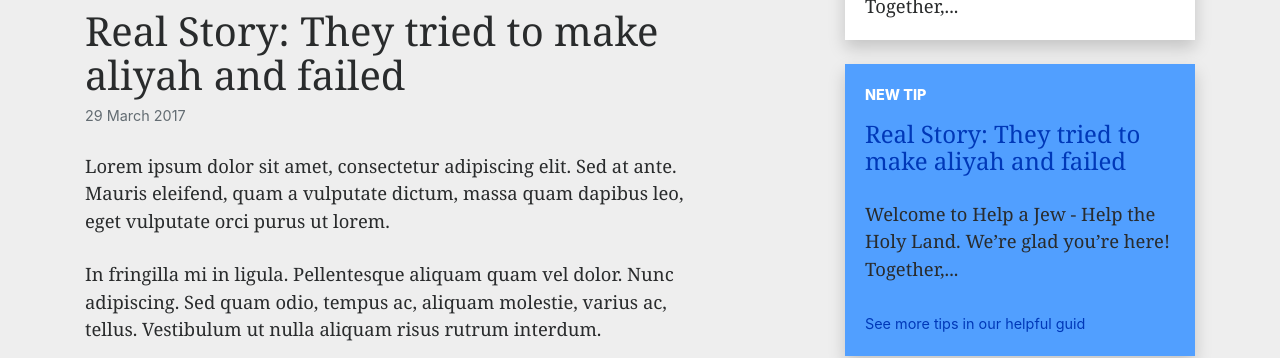
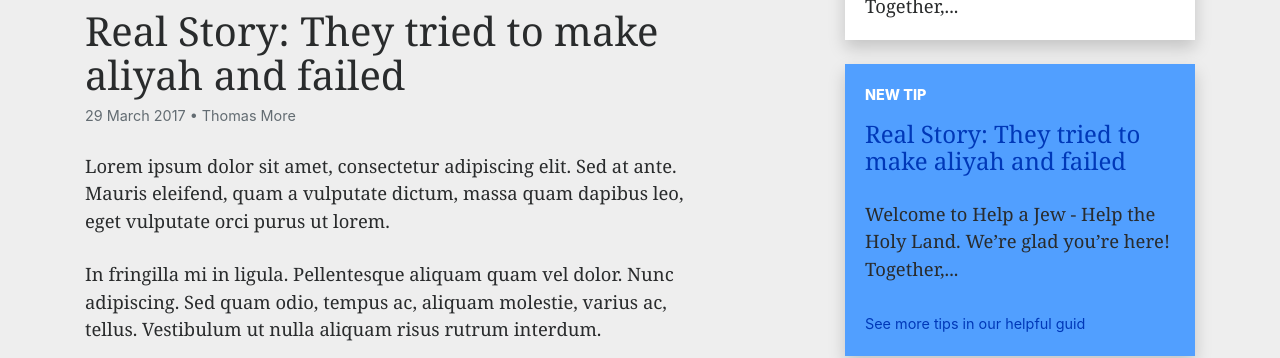
Before and after one commit to vinegredz/haj-1, a Jekyll site: the page built from _posts/2017-03-29-third.markdown, in a window 1280 px wide and 900 px high, scrolled down 506 px. Shown: the part 153-511 px from the top of the window. Built offline with Jekyll 4.4.1, drawn with Linux system fonts in a browser that asks for light colours.

Commit message:
Updated Third

```diff
--- a/_posts/2017-03-29-third.markdown
+++ b/_posts/2017-03-29-third.markdown
@@ -1,7 +1,8 @@
 ---
 title: 'Real Story: They tried to make aliyah and failed'
-date: 2017-03-29 08:13:00 Z
+date: 2017-03-29 03:13:00 -05:00
 thumbnail_image: "/uploads/anton-mislawsky-160225.jpg"
+author: Thomas More
 ---
 
 Lorem ipsum dolor sit amet, consectetur adipiscing elit. Sed at ante. Mauris eleifend, quam a vulputate dictum, massa quam dapibus leo, eget vulputate orci purus ut lorem.
```
